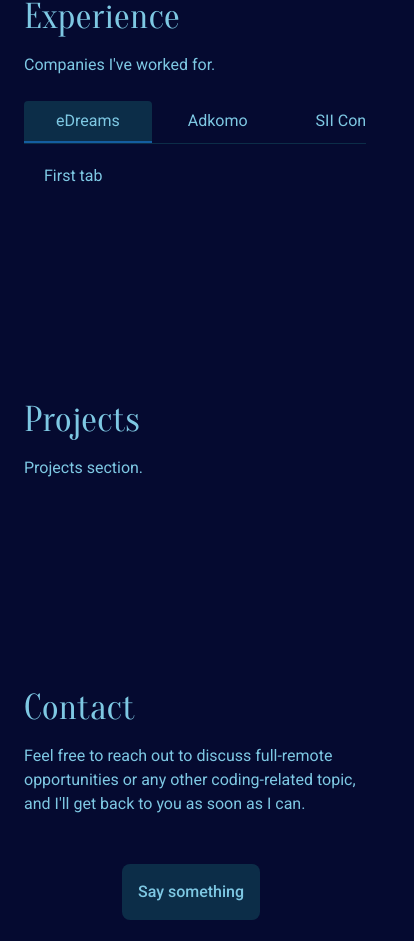
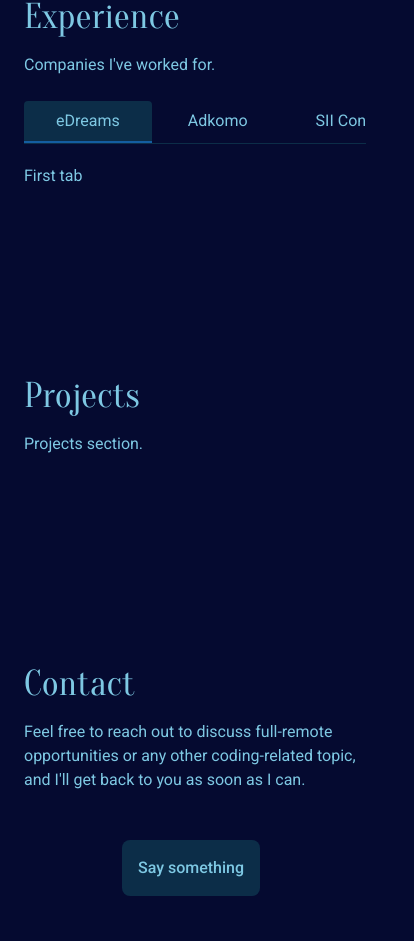
Before and after one commit to jgarciatorralba/presentation-portfolio-project, a Next.js app: page / in a window 390 px wide. Shown: the part 1875-2816 px from the top of the page, 414 px wide, since content can reach past the window. Built offline with nearby package versions, Linux system fonts and the light colour scheme.

Commit message:
add transition animation for tabs

```diff
--- a/app/_components/tabs.tsx
+++ b/app/_components/tabs.tsx
@@ -1,6 +1,7 @@
 'use client';
 
 import { JSX, ReactNode, useState } from 'react';
+import styles from '../styles/tabs.module.css';
 
 interface TabsProps {
     children: TabContentProps[];
@@ -30,12 +31,12 @@ export default function Tabs({ children }: TabsProps): JSX.Element {
                 ))}
             </div>
 
-            <div className="p-5 w-full">
+            <div className="py-5 md:px-5 w-full">
                 {children.map(({ component }, i) => (
                     <div
                         key={i}
                         id={`tabpanel-${i}`}
-                        className={`w-full ${i === activeTab ? 'block' : 'hidden'}`}
+                        className={`absolute ${i === activeTab ? styles['tab-content-active'] : styles['tab-content']}`}
                         role="tabpanel"
                         aria-labelledby={`tab-${i}`}
                     >
--- /dev/null
+++ b/app/styles/tabs.module.css
@@ -0,0 +1,12 @@
+.tab-content {
+    width: 100%;
+    transition: opacity 0.3s ease-in-out, visibility 0.3s ease-in-out;
+    visibility: hidden;
+    opacity: 0;
+}
+
+.tab-content-active {
+    opacity: 1;
+    visibility: visible;
+    transition-delay: 0.3s;
+}
```
